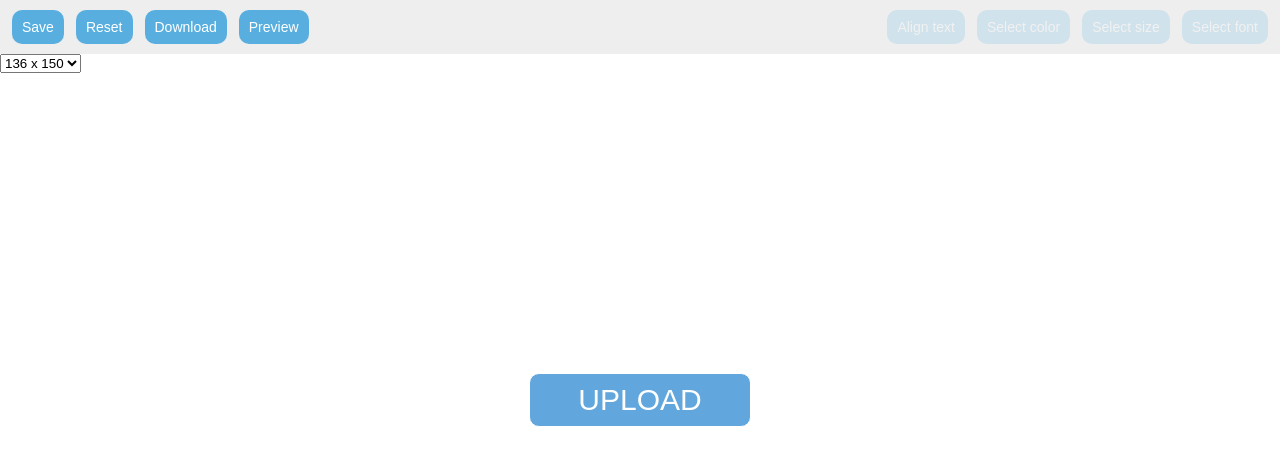
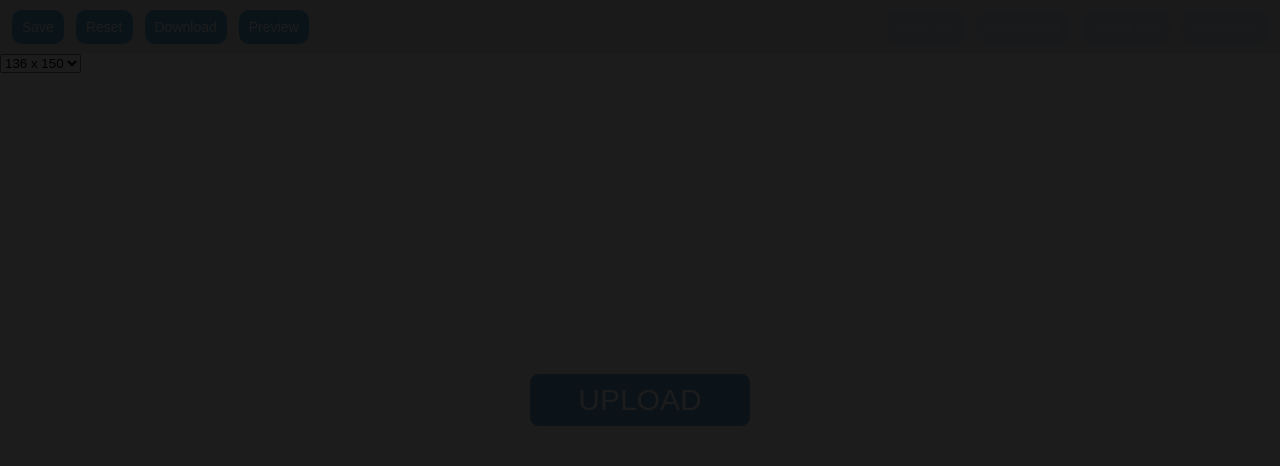
Before and after one commit to karapethambardzumyan/retain.me, a website built with webpack: page public/index.html in a window 1280 px wide. Both pictures are taken after a click on the link "Preview". Built offline with nearby package versions, Linux system fonts and the light colour scheme; what fabric would draw is missing.

Commit message:
Preview added

```diff
--- a/public/css/index.css
+++ b/public/css/index.css
@@ -109,3 +109,21 @@ ul.controll li, ul.textbar li {
 .upload:hover a {
   color: #6a9bd9;
 }
+
+.preview {
+  position: absolute;
+  top: 0;
+  left: 0;
+  width: 100%;
+  height: 100%;
+  background: #000000e3;
+  z-index: 1;
+}
+
+.preview img {
+  background: #fff;
+  position: absolute;
+  top: 50%;
+  left: 50%;
+  transform: translate(-50%, -50%);
+}
--- a/public/index.html
+++ b/public/index.html
@@ -41,6 +41,8 @@
       <a href="#">Upload</a>
     </div>
 
+    <div class="preview hidden" id="preview-view"></div>
+
     <canvas id="canvas"></canvas>
   </div>
 
--- a/src/controll.js
+++ b/src/controll.js
@@ -94,6 +94,46 @@ class Controll {
   };
 
   preview() {
+    document.getElementById('preview').onclick = e => {
+      e.preventDefault();
+
+      const innerCanvas = {
+        width: main.canvas.width * 0.8,
+        height: main.canvas.height * 0.8
+      };
+
+      const outerCanvas = {
+        width: main.canvas.width,
+        height: main.canvas.height
+      };
+
+      const offset = {
+        left: (outerCanvas.width - innerCanvas.width) / 2,
+        top: (outerCanvas.height - innerCanvas.height) / 2
+      };
+
+      const base64 = main.canvas.toDataURL({
+        top: offset.top + 1,
+        left: offset.left + 1,
+        width: innerCanvas.width - 1,
+        height: innerCanvas.height - 1
+      });
+
+      const img = document.createElement('img');
+
+      img.setAttribute('src', base64);
+
+      document.getElementById('preview-view').appendChild(img);
+      document.getElementById('preview-view').classList.remove('hidden');
+    };
+
+    document.getElementById('preview-view').onclick = e => {
+      if(e.target.nodeName !== 'IMG') {
+        e.target.classList.add('hidden');
+        e.target.innerHtml = '';
+      }
+    };
+
     return this;
   };
 
--- a/src/index.js
+++ b/src/index.js
@@ -30,6 +30,7 @@ main.init(canvas => {
     .reset()
     .preview()
     .download()
+    .preview()
     .size()
     .textAlign()
     .textColor()
```
